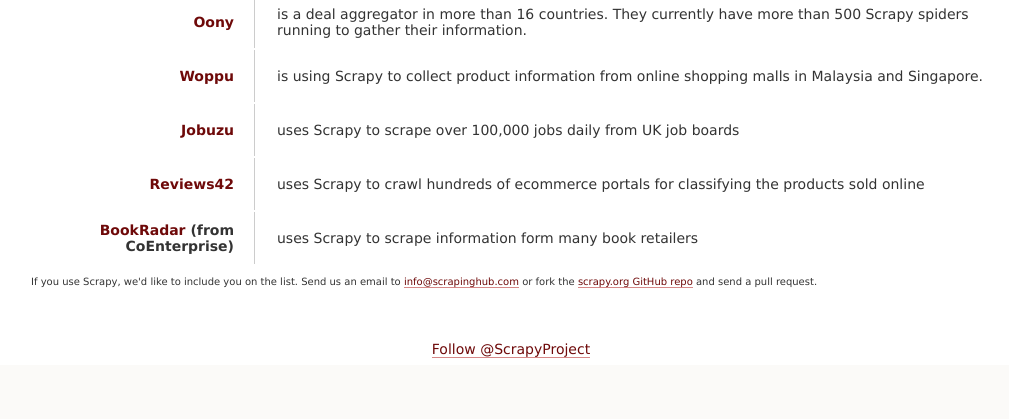
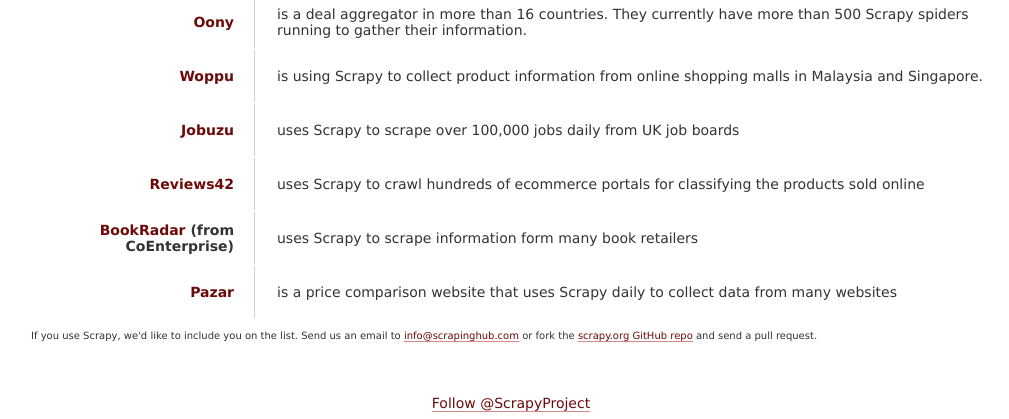
Before and after one commit to scrapy/scrapy.org, a Django app: template templates/pages/companies.html in a window 1280 px wide. Shown: the part 1994-2413 px from the top of the page, without its empty margins (129-1138 px from the left). Before the commit the page ends 2352 px from the top, so only its background shows below. Run offline with Django 3.2, Linux system fonts and the light colour scheme; the template is opened without the code that fills it, so the values that code supplies are empty; some libraries are stand-ins or nearby versions; grey boxes are pictures that could not be loaded.

Commit message:
added Pazar to companies

```diff
--- a/templates/pages/companies.html
+++ b/templates/pages/companies.html
@@ -161,6 +161,10 @@
         <th><a href="http://www.coenterprise.com/solutions/applications/bookradar">BookRadar</a> (from CoEnterprise)</th>
         <td>uses Scrapy to scrape information form many book retailers</td>
     </tr>
+    <tr>
+        <th><a href="http://pazar.org/">Pazar</a></th>
+        <td>is a price comparison website that uses Scrapy daily to collect data from many websites</td>
+    </tr>
 </table>
 
 <p class="note">If you use Scrapy, we'd like to include you on the list. Send us an email to <a href="mailto:info@scrapinghub.com">info@scrapinghub.com</a> or fork the <a href="">scrapy.org GitHub repo</a> and send a pull request.</p>
```
